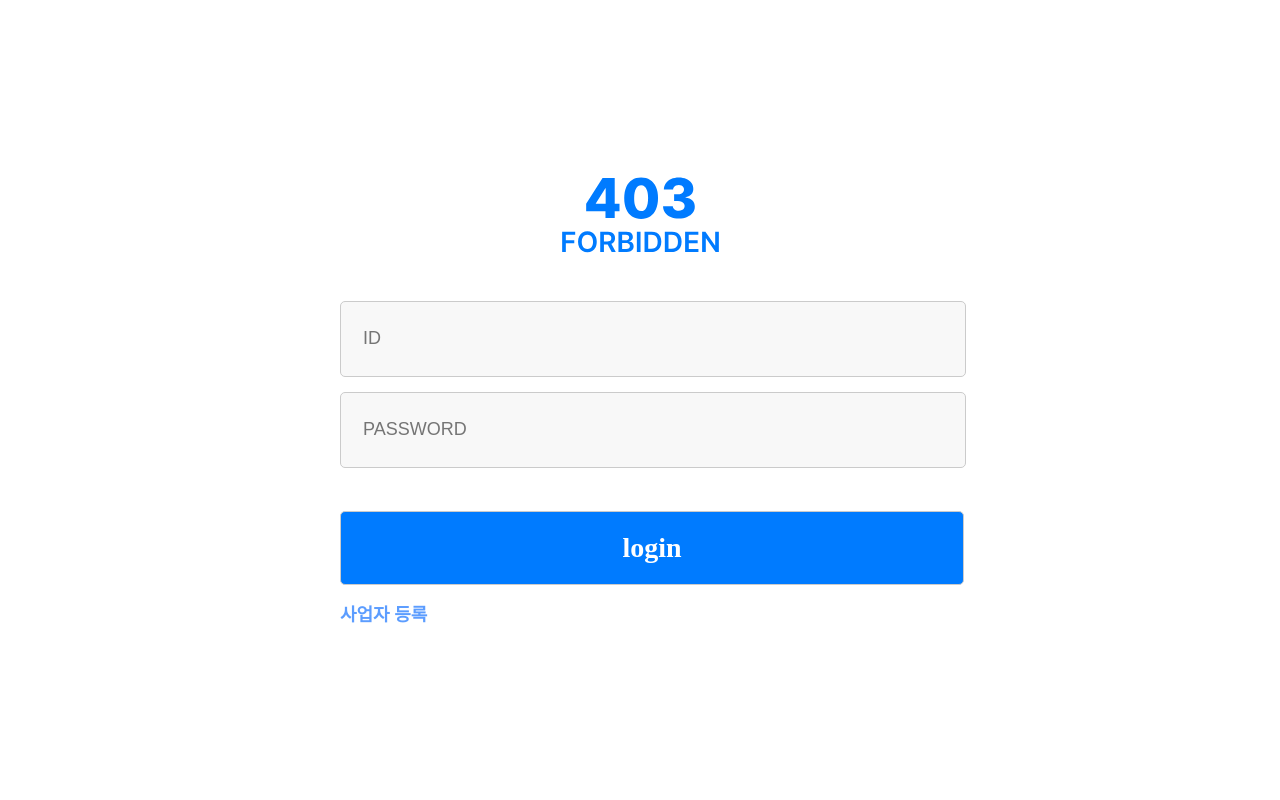
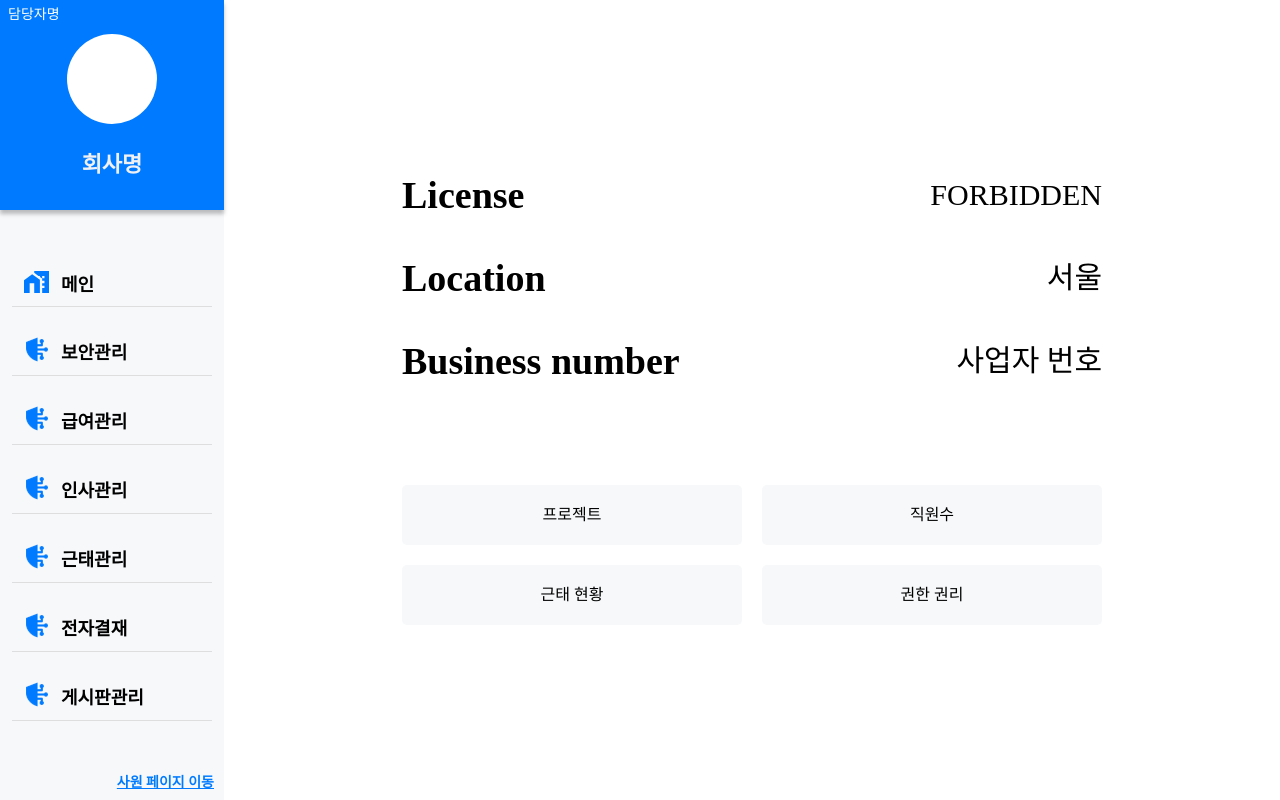
Before and after one commit to 1eemda2436/4team_pj_react, a Next.js app: page /admin in a window 1280 px wide. Built offline with nearby package versions, Linux system fonts and the light colour scheme; a web font is replaced by a local one.

Commit message:
admin main 수정

```diff
--- a/src/components/sideMenu/mainSideMenu.js
+++ b/src/components/sideMenu/mainSideMenu.js
@@ -12,8 +12,6 @@ import Video_Conference from '../../../public/asset/icons/Video_Conference.svg';
 import Working_Together from '../../../public/asset/icons/Working_Together.svg';
 import Logout from '../../../public/asset/icons/logout.svg'
 import { useRouter } from "next/router";
-
-const router = useRouter();
 
 //menu 아이콘, 제목 스타일 함수
 function MenuToggle({ menus }) {
--- a/src/pages/admin/index.js
+++ b/src/pages/admin/index.js
@@ -1,80 +1,85 @@
 import styled from "styled-components";
-import Logo2 from '../../../public/asset/icons/logo2.svg';
-import { useRouter } from "next/router";
-
-export default function Login() {
-  const router = useRouter();
-
-  return (
-    <Component>
-      <Logo2 />
-      <LoginInputBox>
-        <LoginInput placeholder="ID" type="text" />
-        <LoginInput placeholder="PASSWORD" type="password" />
-
-        <LoginBtn> login </LoginBtn>
-        <JoinBtn onClick={() => router.push('/join')}>사업자 등록</JoinBtn>
-      </LoginInputBox>
-    </Component>
+import AdminLayout from "@/components/layout/adminLayout"
+const admin = () => {
+    return(
+        <MainComponent>
+            <CompanyInfoBox>
+                <InfoDiv>
+                    <InfoTitle>License</InfoTitle>
+                    <InfoValue>FORBIDDEN</InfoValue>
+                </InfoDiv>
+                <InfoDiv>
+                    <InfoTitle>Location</InfoTitle>
+                    <InfoValue>서울</InfoValue>
+                </InfoDiv>
+                <InfoDiv>
+                    <InfoTitle>Business number</InfoTitle>
+                    <InfoValue>사업자 번호</InfoValue>
+                </InfoDiv>
+            </CompanyInfoBox>
+            <ControllerBox>
+                <ContentBox>프로젝트</ContentBox>
+                <ContentBox>직원수</ContentBox>
+                <ContentBox>근태 현황</ContentBox>
+                <ContentBox>권한 권리</ContentBox>
+            </ControllerBox>
+        </MainComponent>
     )
-}
-
-const Component = styled.div`
+};
+export default admin;
+/**
+ * 컴포넌트명.getLayout 으로 _app.js에 있는 함수 선언
+ * 리턴 값에 사용할 레이아웃 태그 선언 후 매개변수로 받은 page값 선언해서 사용
+ */
+admin.getLayout = function getLayout(page) {
+    return <AdminLayout>{page}</AdminLayout>;
+};
+const MainComponent = styled.div`
     width: 100%;
     height: 100vh;
+    padding: 40px;
+    box-sizing: border-box;
     display: flex;
     flex-direction: column;
     align-items: center;
     justify-content: center;
 `;
 
-const LoginInputBox = styled.div`
+const CompanyInfoBox = styled.div`
+    width: 80%;
+    max-width: 700px;
+`;
+const InfoDiv = styled.div`
     display: flex;
-  flex-direction: column;
-  width: 600px;
-  margin-top: 48px;
+    justify-content: space-between;
+    align-items: center;
+    font-size: 38px;
+    margin-bottom: 45px;
 `;
-
-const LoginInput = styled.input`
-  border-radius: 5px;
-  border: 1px solid #CBCBCB;
-  background: #F8F8F8;
-  width: 100%;
-  height: 72px;
+const InfoTitle = styled.div`
+    font-weight: 700;
     display: flex;
-  align-items: center;
-  justify-content: start;
-  margin-bottom: 15px;
-  font-size: 18px;
-  padding-left: 22px;
-
-  ::placeholder {
-    margin-left: 22px;
-    color: #D9D9D9;
-  }
+    justify-self: start;
 `;
-
-const LoginBtn = styled.div`
-  border-radius: 5px;
-  border: 1px solid #CBCBCB;
-  background: #007BFF;
-  width: 100%;
-  height: 72px;
+const InfoValue = styled.div`
+    font-size: 30px;
+    word-wrap: break-word;
+`;
+const ControllerBox = styled.div`
+    width: 80%;
+    max-width: 700px;
+    display: grid;
+    grid-template-columns: repeat(2, 1fr);
+    column-gap: 20px;
+    row-gap: 20px;
+    margin-top: 60px;
+`;
+const ContentBox = styled.div`
+    height: 60px;
+    background: #F6F8FA;
     display: flex;
     align-items: center;
     justify-content: center;
-  color: white;
-  font-size: 28px;
-  font-weight: 600;
-  margin-top: 28px;
-  cursor: pointer;
-  padding: 0px 11px;
-`;
-
-const JoinBtn = styled.div`
-  color: #5C9DFF;
-  font-size: 18px;
-  font-weight: 700;
-  margin-top: 21px;
+    border-radius: 5px;
     cursor: pointer;
 `;
```
Lines whose indentation alone changed are shown as unchanged.
